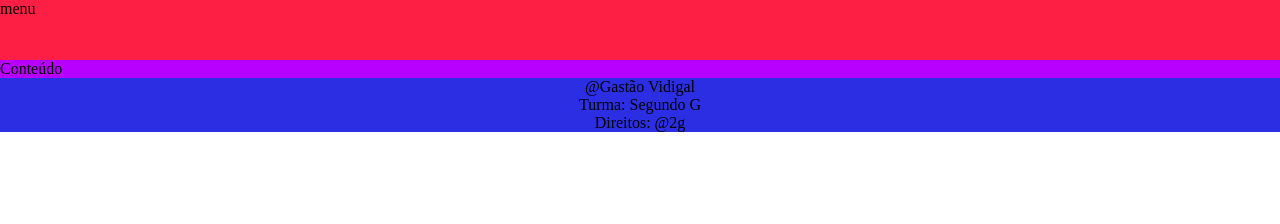
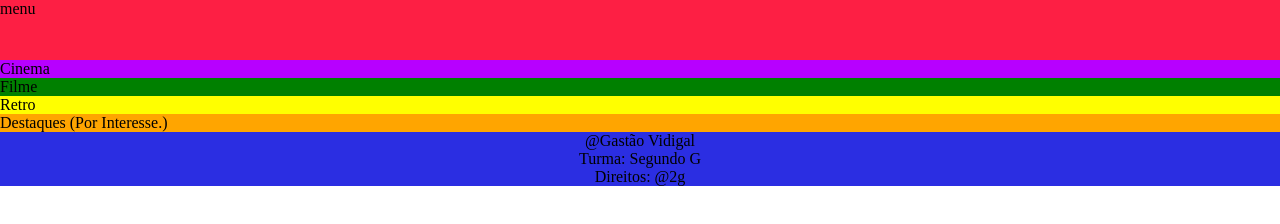
Before and after one commit to ViniciusCodato2319/2g2t, a plain HTML site: page index.html in a window 1280 px wide. Drawn offline with Linux system fonts and the light colour scheme.

Commit message:
Add files via upload

```diff
--- a/index.html
+++ b/index.html
@@ -12,7 +12,19 @@
         menu
     </header>
     <section class="Conteúdo">
-        Conteúdo
+        <div class="info-cinema">
+            Cinema
+        </div>
+        <div class="info-Filme">
+            Filme
+        </div>
+        <div class="info-Filme-Retro">
+            Retro
+        </div>
+        <div class="info-Destaques">
+            Destaques (Por Interesse.)
+        </div>
+
     </section>
     <footer class="Rodape">
         @Gastão Vidigal<br>
--- a/mob.css
+++ b/mob.css
@@ -19,3 +19,20 @@ background-color: rgb(43, 46, 226);
 width: 100%;
 text-align: center;
 }
+
+.info-Cinema {
+    width: 100%;
+    background-color: red;
+}
+.info-Filme {
+    width: 100%;
+    background-color: green;
+}
+.info-Filme-Retro {
+    width: 100%;
+    background-color: yellow;
+}
+.info-Destaques {
+    width: 100%;
+    background-color: orange;
+}
```
